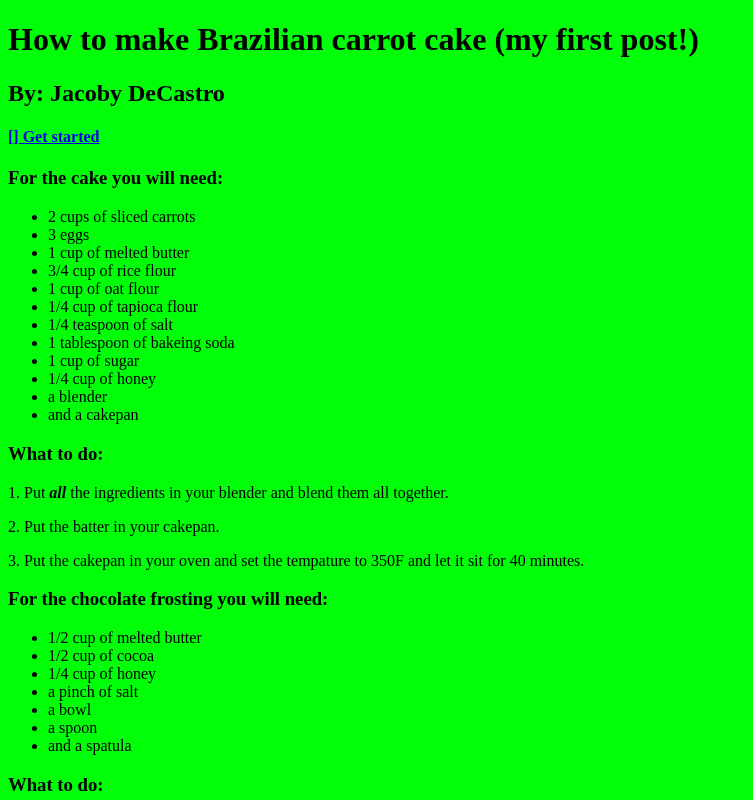
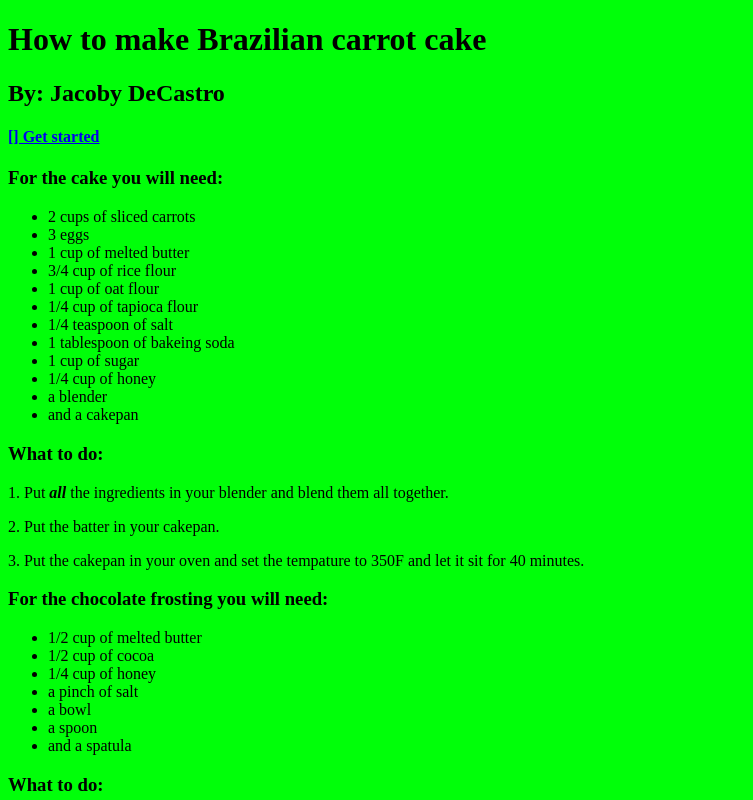
Before and after one commit to jacoby3002/jacoby3002.github.io, a plain HTML site: page index.html in a window 1280 px wide. Shown: the top 800 px of the page, without its empty margins (0-753 px from the left). Drawn offline with Linux system fonts and the light colour scheme.

Commit message:
How to make Brazilian carrot cake.
Brazilian carrot cake is a popoular dish accros Brazil!

```diff
--- a/index.html
+++ b/index.html
@@ -2,7 +2,7 @@
 <html>
     <head>
         <meta charset="utf-8">
-        <title>How to make Brazilian carrot cake (my first post!)</title>
+        <title>How to make Brazilian carrot cake</title>
 
         <style>
         body{
@@ -10,7 +10,7 @@
         }
 
         </style>
-        <h1>How to make Brazilian carrot cake (my first post!)</h1>
+        <h1>How to make Brazilian carrot cake</h1>
         <h2>By: Jacoby DeCastro</h2>
         <h4><a href="#cake">[] Get started</a></h4>
 
```
